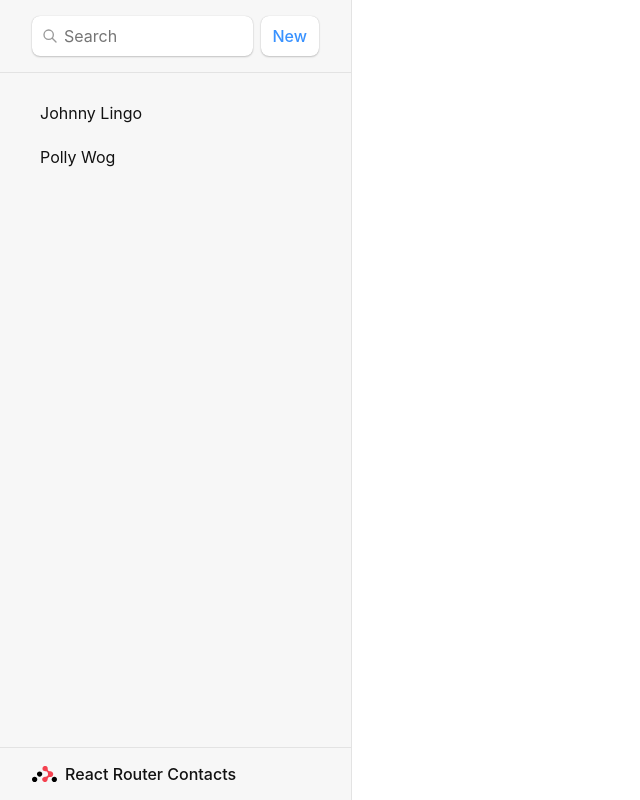
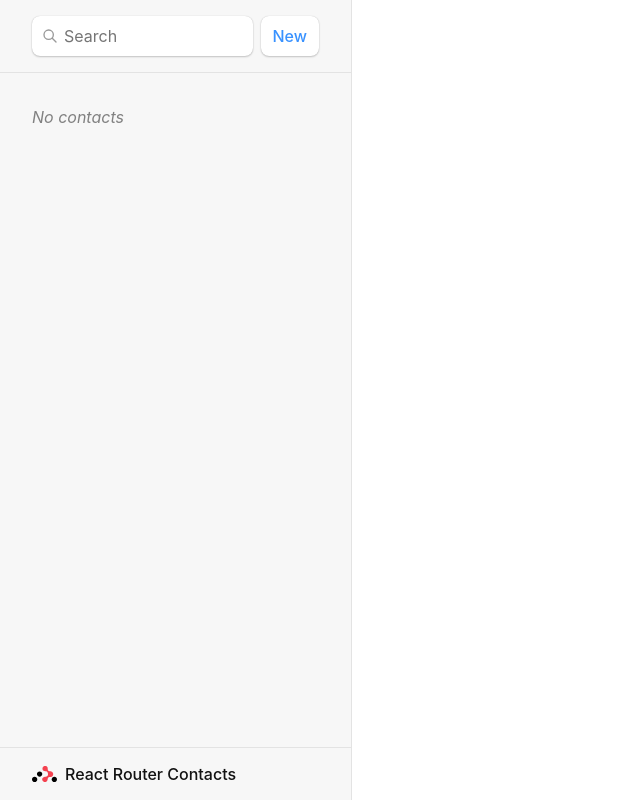
Before and after one commit to jdana111/sb12_react_router, a React (Vite) app: page / in a window 1280 px wide. Shown: the whole page, without its empty margins (0-640 px from the left). Built offline with nearby package versions, Linux system fonts and the light colour scheme.

Commit message:
Integrating the data and the router (tricky).

```diff
--- a/src/main.jsx
+++ b/src/main.jsx
@@ -2,7 +2,7 @@ import React from "react";
 import ReactDOM from "react-dom/client";
 import { createBrowserRouter, RouterProvider } from "react-router-dom";
 import ErrorPage from "./error-page";
-import Root from "./routes/root";
+import Root, { loader as rootLoader } from "./routes/root";
 import Contact from "./routes/contact";
 import "./index.css";
 
@@ -11,6 +11,7 @@ const router = createBrowserRouter([
     path: "/",
     element: <Root />,
     errorElement: <ErrorPage />,
+    loader: rootLoader,
     children: [
       {
         path: "/contacts/:contactId",
--- a/src/routes/root.jsx
+++ b/src/routes/root.jsx
@@ -1,5 +1,13 @@
-import { Outlet, Link } from "react-router-dom";
+import { Outlet, Link, useLoaderData } from "react-router-dom";
+import { getContacts } from "../contacts";
+
+export async function loader() {
+  const contacts = await getContacts();
+  return { contacts };
+}
+
 export default function Root() {
+  const { contacts } = useLoaderData();
   return (
     <>
       <div id="sidebar">
@@ -21,15 +29,28 @@ export default function Root() {
           </form>
         </div>
         <nav>
-          <ul>
-            <li>
-              <Link to={"contacts/1"}>Johnny Lingo</Link>
-            </li>
-            <li>
-              <Link to={"contacts/2"}>Polly Wog</Link>
-            </li>
-          </ul>
-        </nav>
+        {contacts.length ? (
+            <ul>
+              {contacts.map((contact) => (
+                <li key={contact.id}>
+                  <Link to={`contacts/${contact.id}`}>
+                    {contact.first || contact.last ? (
+                      <>
+                        {contact.first} {contact.last}
+                      </>
+                    ) : (
+                      <i>No Name</i>
+                    )}{" "}
+                    {contact.favorite && <span>★</span>}
+                  </Link>
+                </li>
+              ))}
+            </ul>
+          ) : (
+            <p>
+              <i>No contacts</i>
+            </p>
+          )}        </nav>
       </div>
       <div id="detail">
         <Outlet />
```
